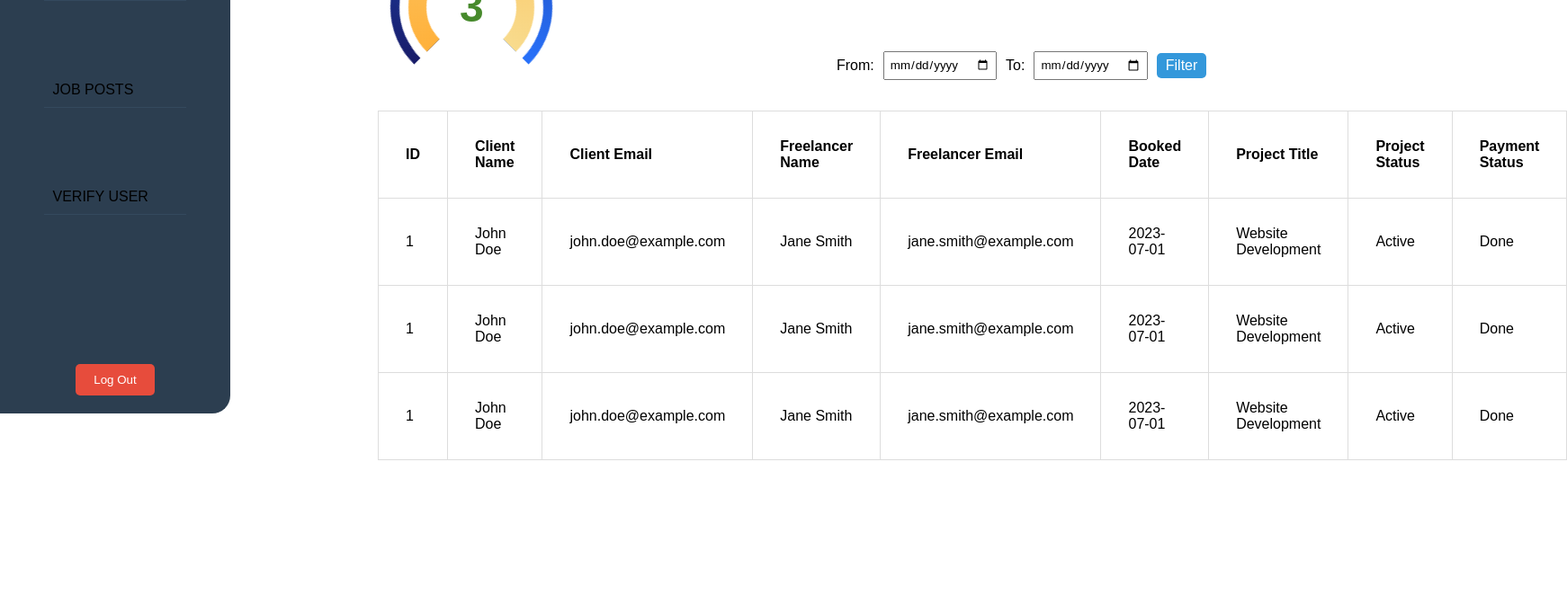
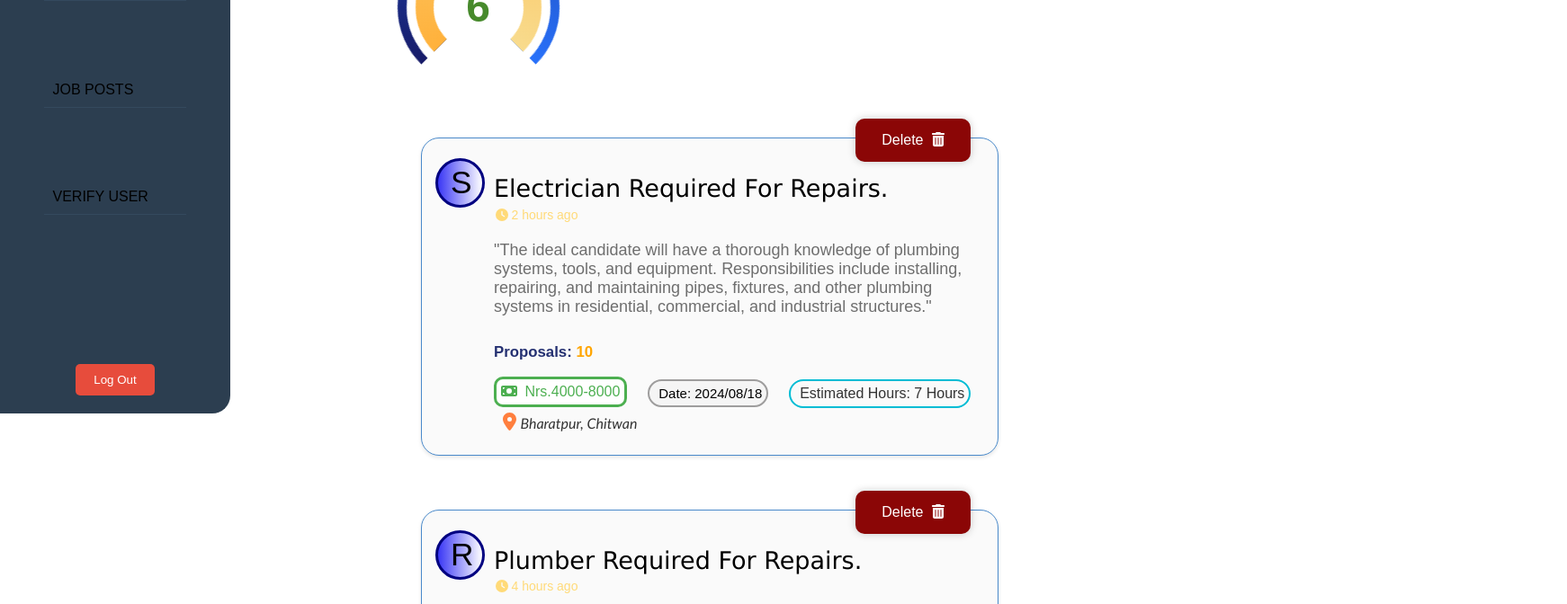
Before and after one commit to raazgupta239/rojgarnepal3, a React (Vite) app: page /jobPosts in a window 1280 px wide. Shown: the part 340-1012 px from the top of the page at 90% size, 1742 px wide, since content can reach past the window. Before the commit the page ends 872 px from the top, so only its background shows below. Built offline with nearby package versions, Linux system fonts and the light colour scheme; a small style sheet from the web is missing; the HTML template or start-up script is replaced by a standard one.

Commit message:
Header has new 'pagename' parameter,adminjob posts in progress,booking circle made dyanamic in this page too,the header's css is importing header.css instead of admin.dashboard, in jobposts: bookings means the value of total no.of job posts

```diff
--- a/src/component/AllJobPosts.jsx
+++ b/src/component/AllJobPosts.jsx
@@ -1,12 +1,13 @@
-import React, { useState } from 'react';
-import './../css/componentCss/FSuggestedJobs.css';
+import React, { useState, useEffect } from 'react';
+import Header from '../component/Header';
+import './../css/componentCss/AllJobPosts.css';
 import { FontAwesomeIcon } from '@fortawesome/react-fontawesome';
-import { faLongArrowAltDown, faTrashCan } from '@fortawesome/free-solid-svg-icons';
-import { faMoneyBill } from '@fortawesome/free-solid-svg-icons';
-import { faClock } from '@fortawesome/free-solid-svg-icons';
-import { faLocationDot } from '@fortawesome/free-solid-svg-icons';
+import { faLongArrowAltDown, faTrashCan, faMoneyBill, faClock, faLocationDot } from '@fortawesome/free-solid-svg-icons';
 
 function AllJobPosts() {
+  const [bookings, setBookings] = useState([]);
+
+  useEffect(() => {
     const jobs = [
       {
         id: 1,
@@ -79,25 +80,28 @@ function AllJobPosts() {
         proposals: '50',
         date: '2024/07/18',
         estimatedHours: '14 Hours'
-    }
+      },
     ];
+
+    setBookings(jobs);
+  }, []);
 
   const [currentPage, setCurrentPage] = useState(1);
   const [jobToDelete, setJobToDelete] = useState(null);
   const [deleteReason, setDeleteReason] = useState('');
   const jobsPerPage = 4;
 
-  const jobsWithFirstLetter = jobs.map(job => ({
-    ...job,
-    clientNameFirstLetter: job.clientName.charAt(0),
+  const bookingsWithFirstLetter = bookings.map(booking => ({
+    ...booking,
+    clientNameFirstLetter: booking.clientName.charAt(0),
   }));
 
   const indexOfLastJob = currentPage * jobsPerPage;
   const indexOfFirstJob = indexOfLastJob - jobsPerPage;
-  const currentJobs = jobsWithFirstLetter.slice(indexOfFirstJob, indexOfLastJob);
+  const currentJobs = bookingsWithFirstLetter.slice(indexOfFirstJob, indexOfLastJob);
 
   const pageNumbers = [];
-  for (let i = 1; i <= Math.ceil(jobs.length / jobsPerPage); i++) {
+  for (let i = 1; i <= Math.ceil(bookings.length / jobsPerPage); i++) {
     pageNumbers.push(i);
   }
 
@@ -112,17 +116,15 @@ function AllJobPosts() {
   };
 
   const handleDeleteConfirm = () => {
-    // Here you can handle the deletion logic and the reason
     console.log('Job ID:', jobToDelete, 'Reason:', deleteReason);
     setJobToDelete(null);
     setDeleteReason('');
-    // Remove the job from the list or update the state accordingly
+    setBookings(prevBookings => prevBookings.filter(booking => booking.id !== jobToDelete));
   };
 
   return (
     <div className="reasontodelete">
-
-
+      <Header bookings={bookings} pagename=" Job Posts" />
       {jobToDelete ? (
         <div className="delete-form">
           <h3>Reason for deleting the job:</h3>
@@ -139,7 +141,7 @@ function AllJobPosts() {
               <div className="jobpost-details">
                 <h3 className='jobpost-title'>{job.title}</h3> <span className="time"><FontAwesomeIcon icon={faClock} /> {job.time}</span>
                 <br /><p className="job-description">"{job.jobDescription}"</p>
-                <p className="proposals"><span className='proposal-label'>Proposals:</span>  <span className='proposal-no'>{job.proposals}</span> </p>
+                <p className="proposals"><span className='proposal-label'>Proposals:</span> <span className='proposal-no'>{job.proposals}</span> </p>
                 <div className='pdel'>
                   <p className="payment"><FontAwesomeIcon icon={faMoneyBill} />&nbsp;&nbsp;Nrs.{job.payment}</p>
                   <p className="date">Date: {job.date}</p>
--- a/src/component/Header.jsx
+++ b/src/component/Header.jsx
@@ -1,12 +1,12 @@
 // src/component/Header.jsx
 import React from 'react';
 import Circlecheck from '../pages/Circlecheck';
-import './../css/pageCss/AdminDashboard.css';
+import './../css/componentCss/Header.css';
 
-const Header = ({ bookings }) => {
+const Header = ({ bookings,pagename }) => {
   return (
     <header className="header">
-      <h1>Total Bookings:</h1>
+      <h1>Total {pagename}:</h1>
       <Circlecheck data={bookings.length} />
     </header>
   );
--- /dev/null
+++ b/src/css/componentCss/AllJobPosts.css
@@ -0,0 +1,310 @@
+
+
+  .jobs {
+    display: flex;
+    flex-direction: column;
+   margin-left:3rem;
+
+   width: 110%;
+    margin-top: 0%;
+  }
+
+  .title-section {
+    border-bottom: solid rgb(243, 243, 243) 0.25rem;
+    margin-left: 0%;
+    margin-right: 0%;
+    margin-bottom: 1rem;
+    padding: 0%;
+  }
+
+  .job-card {
+    background-color: #fafafa;
+    border: 1px solid #4a8acb;
+    border-radius: 20px;
+    margin: 30px 0;
+    padding: 20px;
+    width: 100%;
+    max-width: 900px;
+    text-align: left;
+    display: flex;
+    flex-direction: column;
+    box-shadow: 0 2px 4px rgba(0, 0, 0, 0.1);
+    position: relative;
+    padding-left: 80px; /* to accommodate profile image */
+  }
+
+  .jobs-title {
+    color: #283f76;
+    font-size: 30px;
+    padding-bottom: -1rem;
+  }
+
+  .jobs-subtitle {
+    color: #616161;
+    font-size: 20px;
+  }
+
+  .jobpost-title {
+    font-family: Verdana, Geneva, Tahoma, sans-serif;
+    font-weight: 500;
+    font-size: 27px;
+    color: black;
+    margin-top: 2px;
+  }
+
+  .client-initials {
+    font-size: 2.2rem;
+    padding-left: 14px;
+    padding-top: 4px;
+    background: linear-gradient(to right, rgba(58, 55, 245, 1), #ffffff);
+    width: 55px;
+    height: 55px;
+    border: solid navy;
+    border-radius: 35px;
+    color: black;
+    position: absolute;
+    top: 22px;
+    left: 15px;
+  }
+
+  .jobpost-details {
+    margin-top: 18px;
+    margin-left:0;
+  }
+
+  .job-description {
+    color: #6e6e6e;
+    font-size: 18px;
+    margin-top: 25px;
+    font-family: Arial, Helvetica, sans-serif;
+  }
+
+  .proposals {
+    margin-top: 30px;
+    margin-left: 0px;
+  }
+
+  .proposal-label {
+    color: #243071;
+  }
+
+  .proposal-no {
+    color: orange;
+  }
+
+  .location {
+    font-size: 16px;
+    color: #ff7f3e;
+    margin: 5px 0;
+    cursor: pointer;
+  }
+
+  .payment {
+    background-color: white;
+    height: fit-content;
+    margin-left: -2%;
+    padding: 5px;
+    border-radius: 10px;
+    margin-top: -3px;
+    border: #4caf50 3px solid;
+    color: #4caf50;
+    font-size: 16px;
+    display: flex;
+  }
+
+  .date {
+    border: solid #9e9d9d 2px;
+    border-radius: 25px;
+    color: black;
+    font-size: 15px;
+    background-color: #f5f5f5;
+    padding: 5px;
+    padding-left: 10px;
+    height: fit-content;
+  }
+  /*alljobs added code for admin*/
+  .delete-btn{
+    background-color:rgb(139, 6, 6);
+    color: rgb(255, 255, 255);
+    border:  none;
+    border-radius: 10px;
+    padding: 15px 20px;
+    cursor: pointer;
+    font-size: 16px;
+    width: 20%;
+    position: absolute;
+    margin-top: -2.6rem;
+    top: 20px;
+    right: 30px;
+    box-shadow: 0 0 10px rgba(0, 0, 0, 0.2);
+    transition: all 0.3s ease;
+  }
+  .delete-btn:hover {
+
+    box-shadow: 0 0 15px rgba(0, 0, 0, 0.4);
+    transform: scale(1.15);
+
+  }
+  .trashcan{
+    margin-left: 10px;
+  }
+  /*-------------------------------------------------------------------*/
+
+  .time {
+    font-size: 14px;
+    color: #ffda78;
+    position: absolute;
+    top: 4.8rem;
+    margin-bottom: 20px;
+    height: fit-content;
+    left: 5.1rem;
+    margin-top: 0rem;
+  }
+
+  .location-details {
+    font-style: italic;
+    color: #333333;
+    font-weight: 400;
+    font-family: 'Gill Sans', 'Gill Sans MT', Calibri, 'Trebuchet MS', sans-serif;
+  }
+
+  .estimated-hours {
+    border: #00bcd4 solid 2px;
+    border-radius: 25px;
+    color: #333333;
+    height: fit-content;
+    padding: 5px;
+    padding-left: 10px;
+  }
+
+  .pdel {
+    display: flex;
+    flex-wrap: wrap;
+    justify-content: space-between;
+    margin-left: 10px;
+    margin-right: 10px;
+    margin-top: 20px;
+  }
+
+
+
+  .pagination {
+    display: flex;
+    justify-content: center;
+    margin-top: 20px;
+    margin-left: 4rem;
+  }
+
+  .pagination button {
+    background-color: #f4f4f4;
+    border: 1px solid #ddd;
+    padding: 5px 10px;
+    color: black;
+    margin: 5px 2px;
+    cursor: pointer;
+    border-radius: 5px;
+  }
+
+  .pagination button:hover {
+    background-color: #ddd;
+  }
+
+  .pagination button.active {
+    background-color:#ff7f3e;
+    color: rgb(0, 0, 0);
+  }
+
+  /* Responsive styles */
+  @media (max-width: 780px) {
+    .jobs-title {
+      font-size: 24px;
+    }
+
+    .jobs-subtitle {
+      font-size: 18px;
+    }
+
+    .job-card {
+      padding: 15px;
+      padding-left: 60px;
+    }
+
+    .jobpost-title {
+      font-size: 22px;
+      margin-left:10px;
+    }
+
+    .job-description {
+      font-size: 16px;
+    }
+
+    .apply-btn {
+      width: 30%;
+      top: 15px;
+      right: 20px;
+      font-size: 14px;
+    }
+
+    .time {
+      font-size: 13px;
+      top: 4.2rem;
+      margin-top: 22px;
+      left: 4.5rem;
+    }
+  }
+
+
+  @media (max-width: 680px) {
+    .jobs-title {
+      font-size: 22px;
+    }
+
+    .jobs-subtitle {
+      font-size: 16px;
+    }
+
+    .job-card {
+      padding: 10px;
+      padding-left: 50px;
+    }
+
+    .jobpost-title {
+      font-size: 20px;
+      margin-left: 25px;
+    }
+
+    .job-description {
+      font-size: 14px;
+    }
+
+    .apply-btn {
+      width: 40%;
+      top: 10px;
+      right: 10px;
+      font-size: 12px;
+    }
+
+    .time {
+      font-size: 14px;
+      top: 3.6rem;
+      margin-top: 10px;
+      left: 4.6rem;
+    }
+
+    .pdel {
+      margin-left: 0;
+      margin-right: 0;
+      display: flex;
+      flex-direction: column;
+      align-items: center;
+      margin-top: 10px;
+    }
+
+    .estimated-hours, .date, .payment {
+      display: flex;
+      margin-left: 0;
+      margin-top: 5px;
+      margin-right: 0;
+      flex-direction: column;
+    }
+  }
--- /dev/null
+++ b/src/css/componentCss/Header.css
@@ -0,0 +1,3 @@
+.header h1{
+    margin-top: -150px;
+  }
--- a/src/css/componentCss/TopSearchBar.css
+++ b/src/css/componentCss/TopSearchBar.css
@@ -33,7 +33,7 @@
   }
 
   .separator {
-    width: 100%;
+    width:50rem;
     border: none;
     border-top: 1px solid #ccc;
     margin: 0;
--- a/src/pages/AdminJobPosts.jsx
+++ b/src/pages/AdminJobPosts.jsx
@@ -1,83 +1,27 @@
 import React, { useState, useEffect } from 'react';
 import SideBar from '../component/SideBar';
 import TopSearchBar from '../component/TopSearchBar';
-import BookingTable from '../component/BookingTable';
-import Header from '../component/Header';
+
+
 import Filter from '../component/Filter';
+import AllJobPosts from '../component/AllJobPosts';
 import './../css/pageCss/AdminJobPosts.css';
 
 const AdminJobPosts = () => {
-  const [bookings, setBookings] = useState([]);
-  const [jobPosts, setJobPosts] = useState([]);
 
-  useEffect(() => {
-    // Simulating an API call with dummy data for bookings
-    const dummyBookingsData = [
-      {
-        id: 1,
-        clientName: 'John Doe',
-        clientEmail: 'john.doe@example.com',
-        freelancerName: 'Jane Smith',
-        freelancerEmail: 'jane.smith@example.com',
-        bookedDate: '2023-07-01',
-        projectTitle: 'Website Development',
-        projectStatus: 'Active',
-        paymentStatus: 'Done'
-      },
-      {
-        id: 1,
-        clientName: 'John Doe',
-        clientEmail: 'john.doe@example.com',
-        freelancerName: 'Jane Smith',
-        freelancerEmail: 'jane.smith@example.com',
-        bookedDate: '2023-07-01',
-        projectTitle: 'Website Development',
-        projectStatus: 'Active',
-        paymentStatus: 'Done'
-      },
-      {
-        id: 1,
-        clientName: 'John Doe',
-        clientEmail: 'john.doe@example.com',
-        freelancerName: 'Jane Smith',
-        freelancerEmail: 'jane.smith@example.com',
-        bookedDate: '2023-07-01',
-        projectTitle: 'Website Development',
-        projectStatus: 'Active',
-        paymentStatus: 'Done'
-      },
-      // Add more dummy bookings data as needed
-    ];
 
-    // Simulating an API call with dummy data for job posts
-    const dummyJobPostsData = [
-      {
-        id: 1,
-        title: 'Frontend Developer',
-        description: 'Looking for an experienced frontend developer.',
-        status: 'Open'
-      },
-      {
-        id: 2,
-        title: 'Backend Developer',
-        description: 'Backend developer needed for a project.',
-        status: 'Closed'
-      }
-      // Add more dummy job posts data as needed
-    ];
 
-    setBookings(dummyBookingsData);
-    setJobPosts(dummyJobPostsData);
-  }, []);
+
 
   return (
     <div className="admin-job-posts">
       <SideBar/>
       <main className="content">
         <TopSearchBar />
-        <Header bookings={bookings} />
+
         <Filter />
-        <BookingTable bookings={bookings} />
+        <AllJobPosts/>
+
       </main>
     </div>
   );
```
Lines whose indentation alone changed are shown as unchanged.
